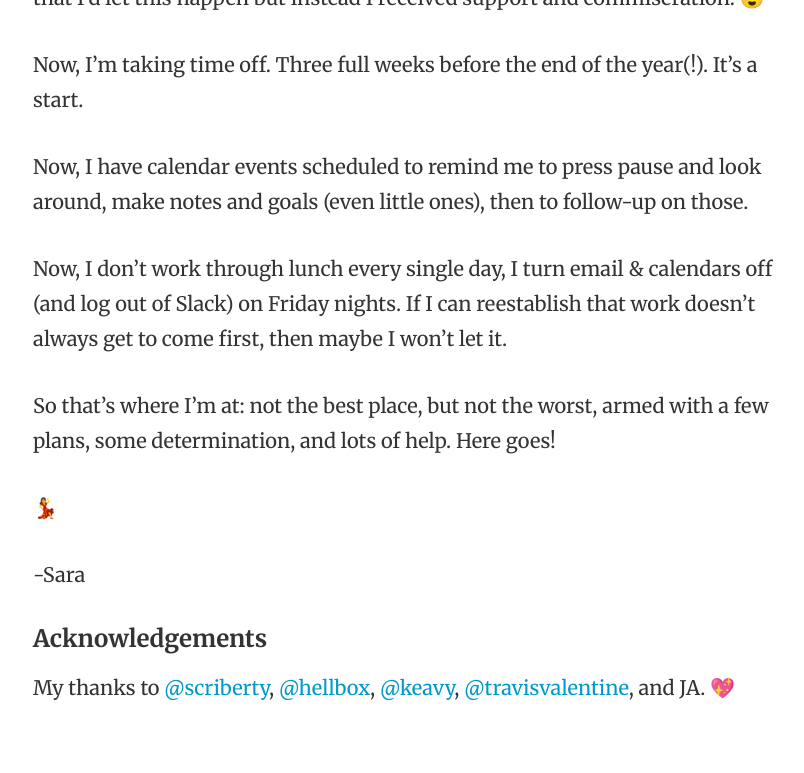
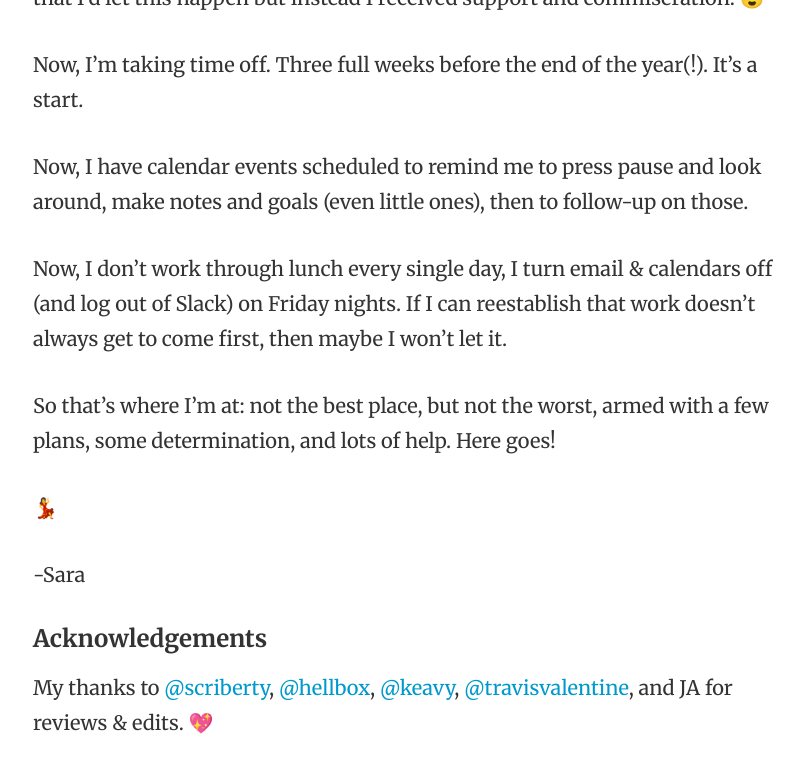
Before and after one commit to dotsara/dotsara.github.io, a Jekyll site: the page built from _posts/2015-11-12-burnt-up.md, in a window 1280 px wide and 900 px high, scrolled down 3420 px. Shown: the top 773 px of the window, without its empty margins (223-1027 px from the left). Built offline with Jekyll 4.4.1, drawn with Linux system fonts in a browser that asks for light colours; emoji names are drawn with the system emoji font.

Commit message:
dammit, forgotten words.

```diff
--- a/_posts/2015-11-12-burnt-up.md
+++ b/_posts/2015-11-12-burnt-up.md
@@ -78,4 +78,4 @@
 
 #### Acknowledgements
 
-My thanks to [@scriberty](https://twitter.com/scriberty), [@hellbox](https://twitter.com/hellobox), [@keavy](https://twitter.com/keavy), [@travisvalentine](https://twitter.com/travisvalentine), and JA. :sparkling_heart:
+My thanks to [@scriberty](https://twitter.com/scriberty), [@hellbox](https://twitter.com/hellobox), [@keavy](https://twitter.com/keavy), [@travisvalentine](https://twitter.com/travisvalentine), and JA for reviews & edits. :sparkling_heart:
```
Also changed, not shown: 1 other file.
